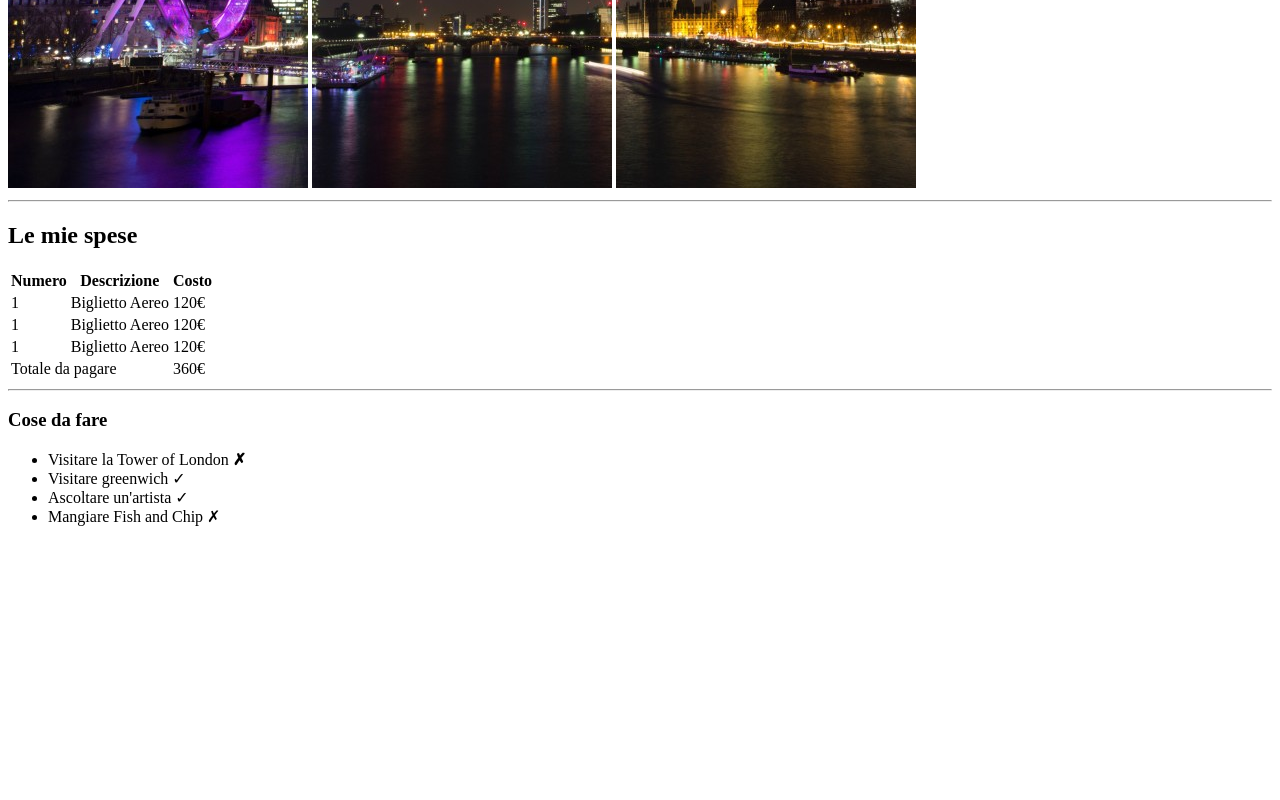
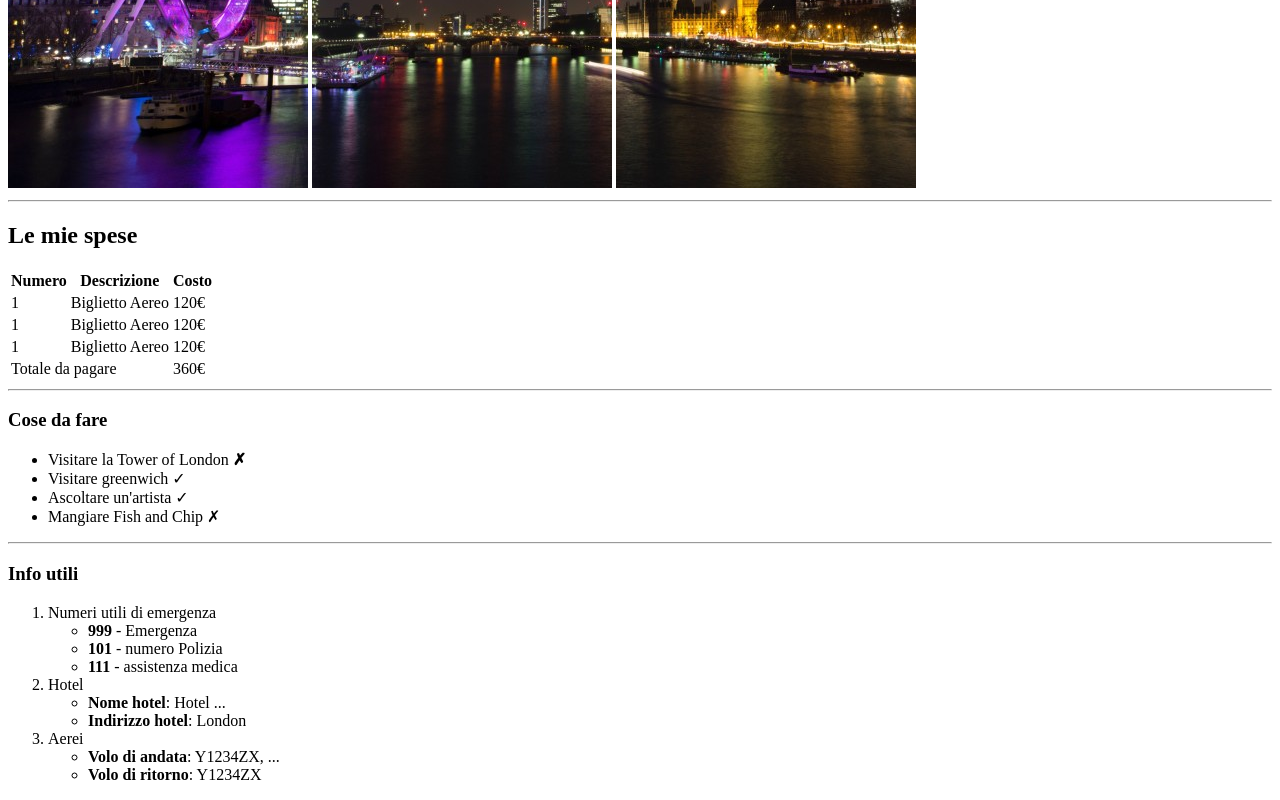
Before and after one commit to olgas-class/html-viaggio-londra, a plain HTML site: page index.html in a window 1280 px wide. Shown: the part 492-1292 px from the top of the page. Before the commit the page ends 1034 px from the top, so only its background shows below. Drawn offline with Linux system fonts and the light colour scheme.

Commit message:
Completata la sezione di info utili

```diff
--- a/index.html
+++ b/index.html
@@ -70,6 +70,7 @@
         <!-- Todo -->
         <section>
             <h3>Cose da fare</h3>
+
             <ul>
                 <li>Visitare la Tower of London <strong>&cross;</strong></li>
                 <li>Visitare greenwich &check;</li>
@@ -79,7 +80,48 @@
         </section>
         <!-- /Todo -->
 
+        <hr>
+
         <!-- Usefull info -->
+        <section>
+            <h3>Info utili</h3>
+
+            <ol>
+                <li>Numeri utili di emergenza
+                    <ul>
+                        <li>
+                            <strong>999</strong> - Emergenza
+                        </li>
+                        <li>
+                            <strong>101</strong> - numero Polizia
+                        </li>
+                        <li>
+                            <strong>111</strong> - assistenza medica
+                        </li>
+                    </ul>
+                </li>
+                <li>Hotel
+                    <ul>
+                        <li>
+                            <strong>Nome hotel</strong>: Hotel ...
+                        </li>
+                        <li>
+                            <strong>Indirizzo hotel</strong>: London
+                        </li>
+                    </ul>
+                </li>
+                <li>Aerei
+                    <ul>
+                        <li>
+                            <strong>Volo di andata</strong>: Y1234ZX, ...
+                        </li>
+                        <li>
+                            <strong>Volo di ritorno</strong>: Y1234ZX
+                        </li>
+                    </ul>
+                </li>
+            </ol>
+        </section>
         <!-- /Usefull info -->
 
         <!-- Photo -->
```
